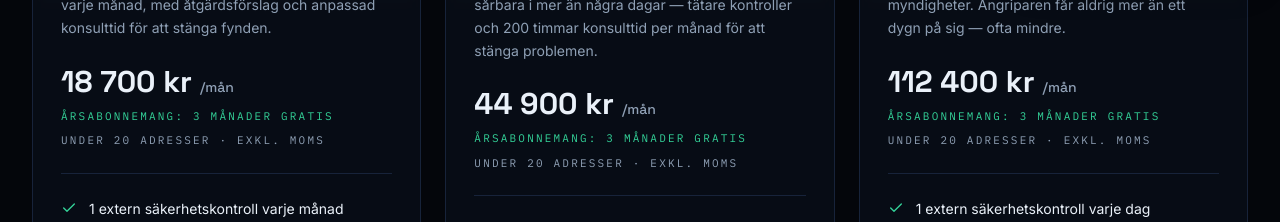
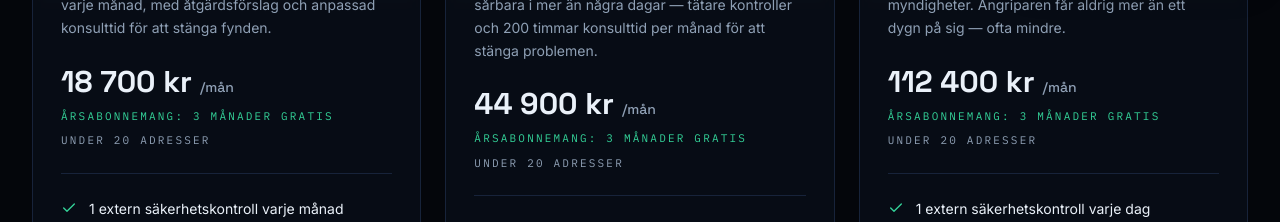
Before and after one commit to Mimirsdefence/entropicdefence.com, a React (Vite) app: page /checkout/extern in a window 1280 px wide. Shown: the part 800-1022 px from the top of the page. Built offline with nearby package versions, Linux system fonts and the light colour scheme.

Commit message:
CheckoutExtern: ta bort exkl. moms på paketkorten

```diff
--- a/src/pages/CheckoutExtern.tsx
+++ b/src/pages/CheckoutExtern.tsx
@@ -184,7 +184,7 @@ export default function CheckoutExtern() {
                     </p>
                   )}
                   <p className="mt-2 font-mono text-[11px] uppercase tracking-[0.2em] text-fog">
-                    {tierInfo.short} · {t.common.exclVat}
+                    {tierInfo.short}
                   </p>
 
                   <ul className="mt-6 space-y-3 border-t border-line pt-6">
```
